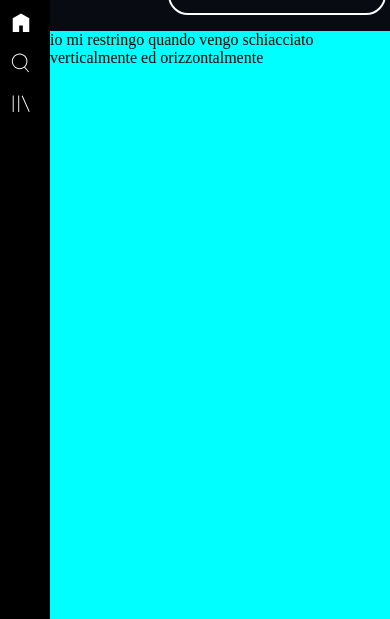
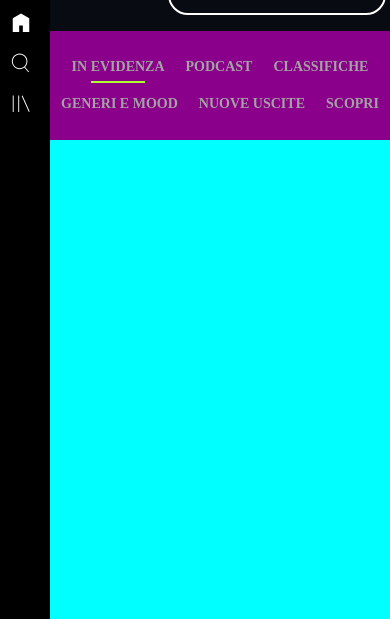
Before and after one commit to masfreddy93/html-css-spotifyweb, a plain HTML site: page index.html in a window 390 px wide. Shown: the part 48-667 px from the top of the page. Drawn offline with Linux system fonts and the light colour scheme.

Commit message:
main-container > sections-wrapper AND responsive: done;

```diff
--- a/index.html
+++ b/index.html
@@ -79,7 +79,17 @@
                 <a href="#" class="button main-header-button">Effettua l'upgrade</a>
             </header>
             <div id="main-container">
-                io mi restringo quando vengo schiacciato verticalmente ed orizzontalmente
+                <div class="sections-wrapper">
+                    <ul class="row">
+                        <li><a href="#" class="underlined">In evidenza</a></li>
+                        <li><a href="#">Podcast</a></li>
+                        <li><a href="#">Classifiche</a></li>
+                        <li><a href="#">Generi e mood</a></li>
+                        <li><a href="#">Nuove uscite</a></li>
+                        <li><a href="#">Scopri</a></li>
+                    </ul>
+                </div>
+
             </div>
         </main>
 
```
